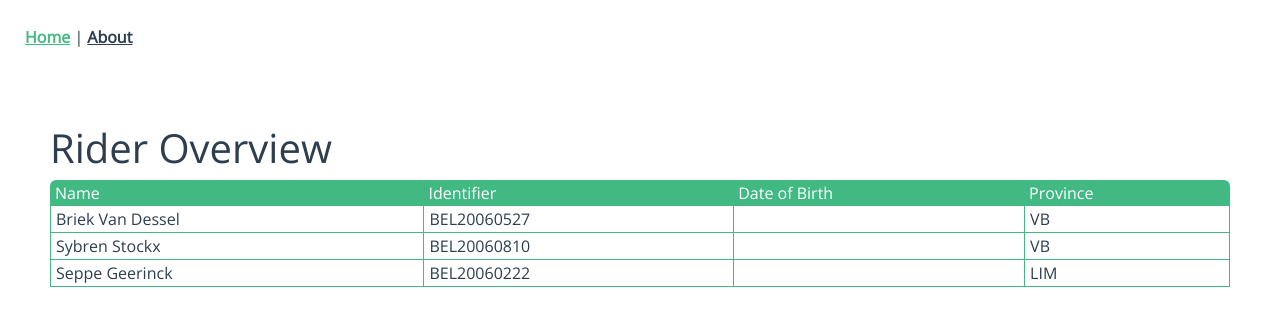
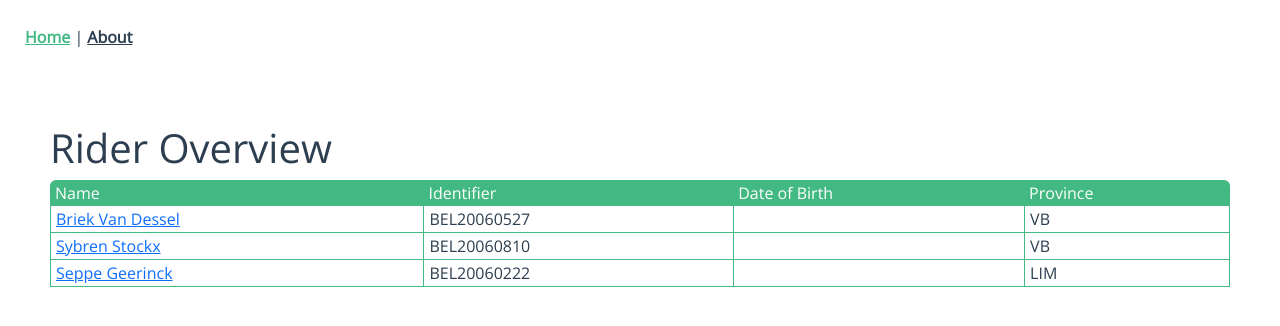
Before and after one commit to StevenVanDessel/raceresultsui, a Vue app: page / in a window 1280 px wide. Shown: the top 326 px of the page. Built offline with nearby package versions, Linux system fonts and the light colour scheme; data requests are answered from the project's data file.

Commit message:
Made rider name a link to the RIderDetail view

```diff
--- a/src/components/RiderList.vue
+++ b/src/components/RiderList.vue
@@ -7,7 +7,12 @@
         <tr><th>Name</th><th>Identifier</th><th>Date of Birth</th><th>Province</th></tr>
     </thead>
     <tbody>
-        <tr v-for="rider in riders" v-bind:key="rider.identifier"><td>{{ rider.name }}</td><td>{{ rider.identifier }}</td><td>{{ rider.dateOfBirth }}</td><td>{{ rider.province }}</td></tr>
+        <tr v-for="rider in riders" v-bind:key="rider.identifier">
+          <td><router-link :to="{ name: 'RiderDetail', params: { id: rider.id }}" >{{ rider.name }}</router-link></td>
+          <td>{{ rider.identifier }}</td>
+          <td>{{ rider.dateOfBirth }}</td>
+          <td>{{ rider.province }}</td>
+        </tr>
     </tbody>
 </table>
 <span v-else>No riders listed</span>
```
